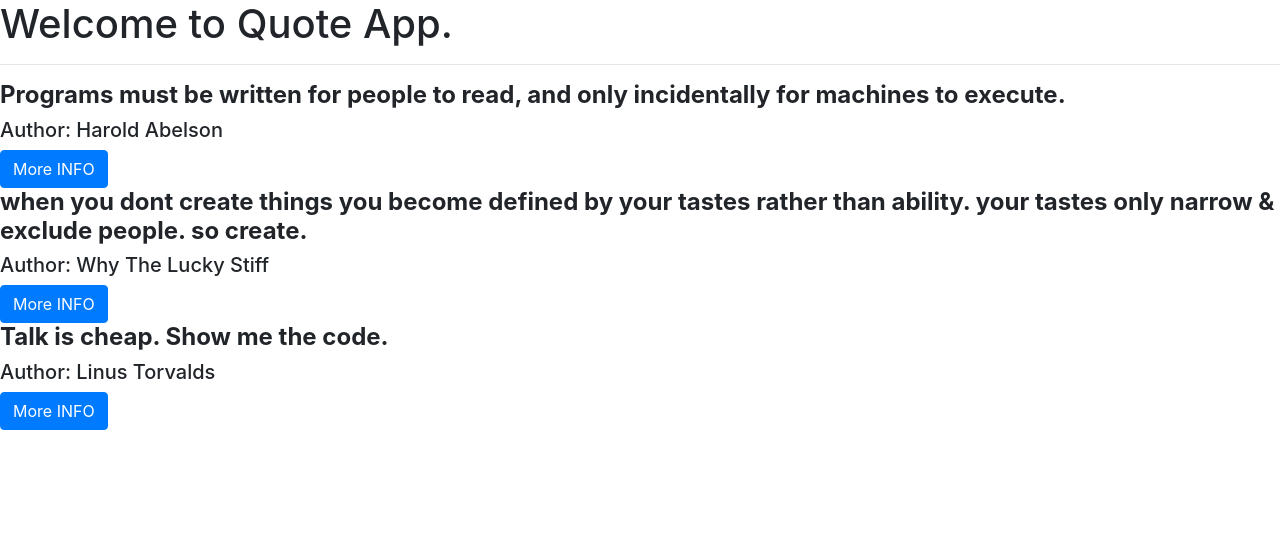
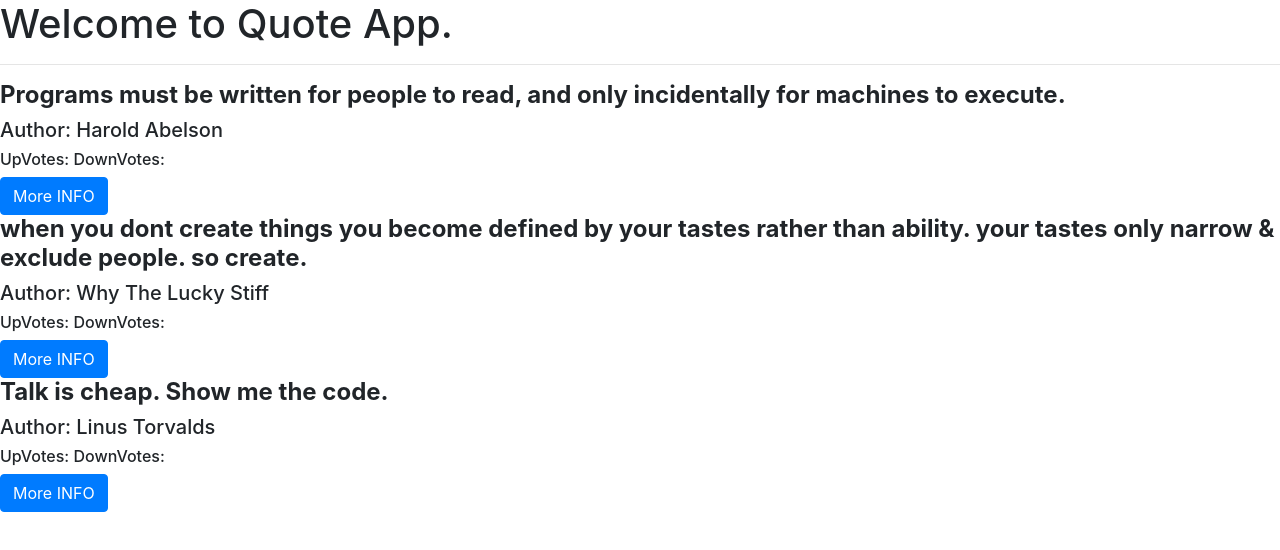
Before and after one commit to petermirithu/Quotes, an Angular app: page / in a window 1280 px wide. Shown: the top 550 px of the page. Built offline with nearby package versions, Linux system fonts and the light colour scheme.

Commit message:
add buttons for up vote and down vote to quote details.

```diff
--- a/src/app/quote-detail/quote-detail.component.html
+++ b/src/app/quote-detail/quote-detail.component.html
@@ -1,4 +1,5 @@
 <p>Quote Posted on: {{quote.createdDate|date|uppercase}}</p>
 <p>Quote Posted by: {{quote.submitter}}</p>
 <p>Quote existence: {{quote.createdDate|dateCount}} days.</p>
+<button class="btn btn-success">UpVote</button> <button class="btn btn-dark">DownVote</button> <br>
 <button class="btn btn-danger" (click)=quoteDelete(true)>Delete Quote</button>
--- a/src/app/quotes/quotes.component.html
+++ b/src/app/quotes/quotes.component.html
@@ -5,6 +5,7 @@
   <div *ngFor='let quote of quotes;let i= index'><div>
   <h4><b>{{quote.quoteIt}}</b></h4>
   <h5>Author: {{quote.author}}</h5>
+  <h6>UpVotes:        DownVotes:</h6>
   <button class="btn btn-primary" (click)='toggle(i)'>More INFO</button>
 
   <div *ngIf='quote.showSubmitter'>
```
